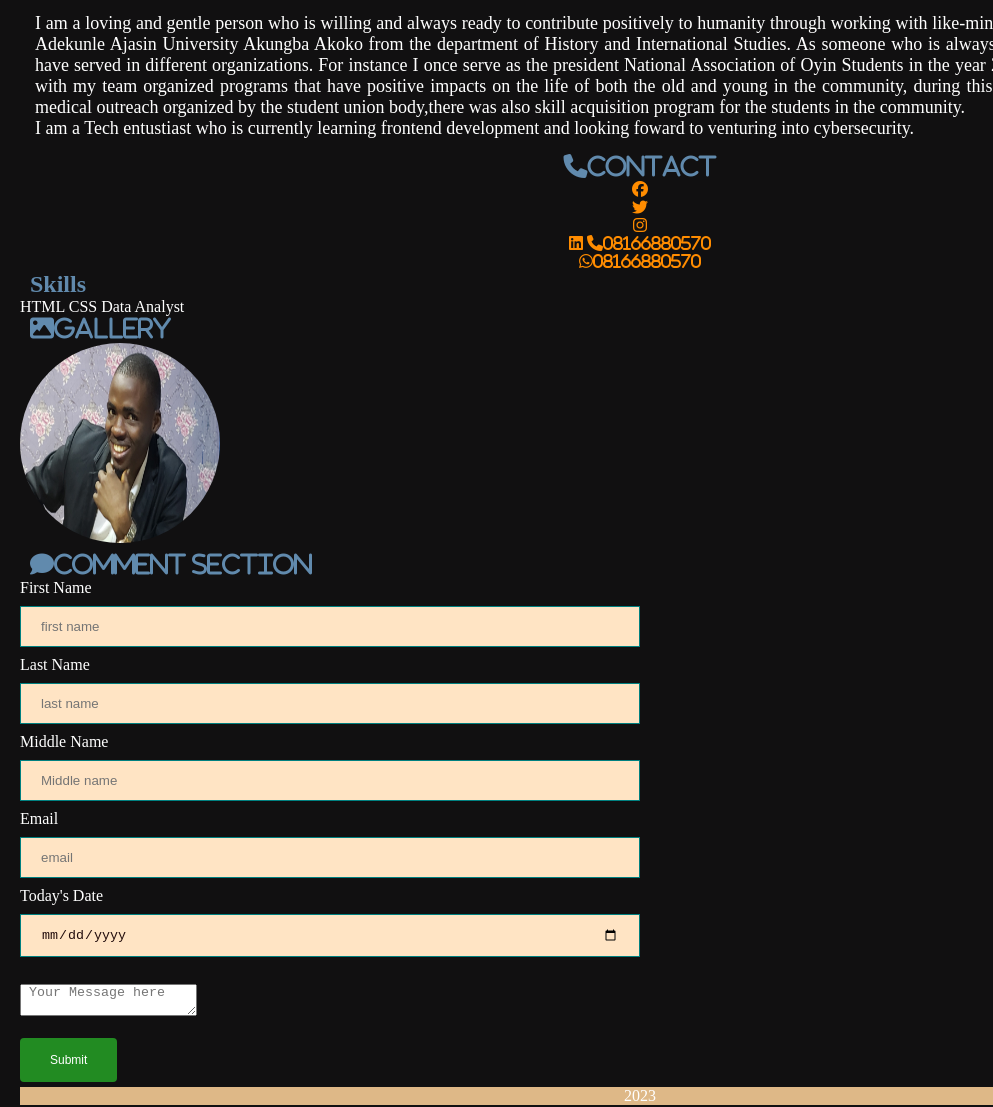
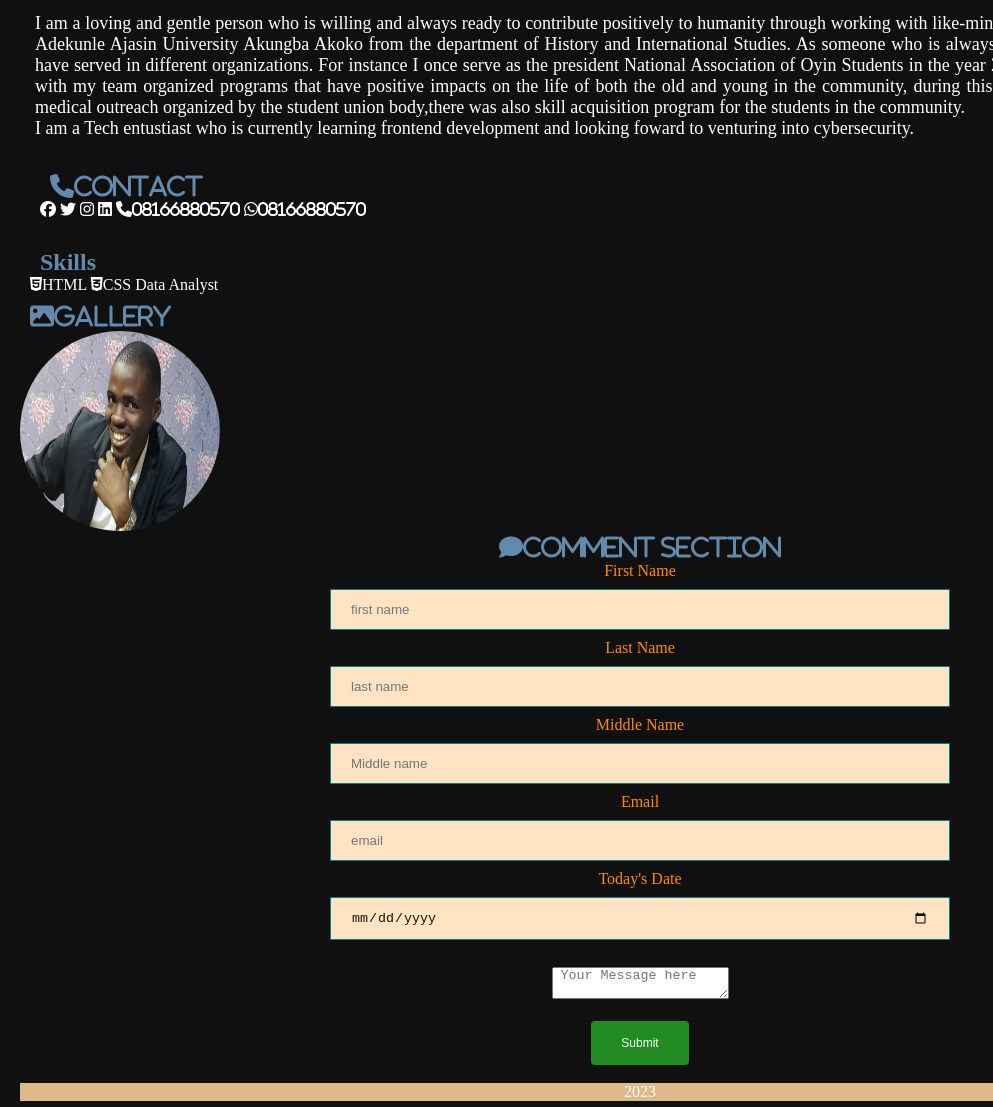
Before and after one commit to erinayo30/Farin_profile, a plain HTML site: page Assignment/index.html in a window 1280 px wide. Shown: the part 1071-2178 px from the top of the page, without its empty margins (0-993 px from the left). Drawn offline with Linux system fonts and the light colour scheme.

Commit message:
Add files via upload

```diff
--- a/Assignment/index.html
+++ b/Assignment/index.html
@@ -28,10 +28,10 @@
             <div class="Nav">
                 <nav class="Navlink">
                     <a href="#" class="active"><i class="fa-solid fa-house home">Homepage</i></a>
-                    <a href="#About-me" class="nav-link"><i class="fa-solid fa-user">About Me</i></a>
+                    <a href="#about_me" class="nav-link"><i class="fa-solid fa-user">About Me</i></a>
                     <a href="#Gallery" class="nav-link"><i class="fa-solid fa-image">Gallery</i></a>
                     <a href="#Contact" class="nav-link"><i class="fa-solid fa-phone">Contact</i></a>
-                    <a href="#skills">Skills</a>
+                    <a href="#skills"><i class="fa-solid fa-book-skull">Skills</i></a>
                     <a href="#comments" class="nav-link"><i class="fa-solid fa-comment">Comment Section</i></a>
                 </nav>
             </div>
@@ -48,52 +48,65 @@
 
     </section>
     <section class="about-me">
+        <div class="about">
             <h2><a href="#About-me" class="nav-link"><i class="fa-solid fa-user"></i>About Me</a></h2>
             <img src="FJA.jpg" alt="Farinmade Joshua A">
             <p>
-            I am a loving and gentle person who is willing and always ready to contribute positively to humanity through
+                I am a loving and gentle person who is willing and always ready to contribute positively to humanity
+                through
                 working
                 with like-minded individuals. I am a graduate of Adekunle Ajasin University Akungba Akoko from the
                 department of History
                 and International Studies. As someone who is always ready to contribute to humanity I have served in
                 different
-            organizations. For instance I once serve as the president National Association of Oyin Students in the year
+                organizations. For instance I once serve as the president National Association of Oyin Students in the
+                year
                 2021. During
-            this period I together with my team organized programs that have positive impacts on the life of both the
+                this period I together with my team organized programs that have positive impacts on the life of both
+                the
                 old and young
-            in the community, during this time there was the first of it kind medical outreach organized by the student
+                in the community, during this time there was the first of it kind medical outreach organized by the
+                student
                 union
                 body,there was also skill acquisition program for the students in the community.
                 <br>
-            I am a Tech entustiast who is currently learning frontend development and looking foward to venturing into
+                I am a Tech entustiast who is currently learning frontend development and looking foward to venturing
+                into
                 cybersecurity.
             </p>
+        </div>
     </section>
     <section class="contacts">
+        <div class="contacts">
             <h2><a href="#Contact" class="nav-link"><i class="fa-solid fa-phone">Contact</i></a></h2>
             <div class="my-info">
                 <i class="fa-brands fa-facebook"><a
-                    href="https://web.facebook.com/profile.php?id=100076189837752"></a></i><br>
-            <i class="fa-brands fa-twitter"><a href="https://twitter.com/home"></a></i><br>
-            <i class="fa-brands fa-instagram"><a href="https://www.instagram.com/"></a></i><br>
-            <i class="fa-brands fa-linkedin"><a href="https://www.linkedin.com/in/farinmade-joshua-056a48243/"></a></i>
-            <i class="fa-solid fa-phone">08166880570</i><br>
+                        href="https://web.facebook.com/profile.php?id=100076189837752"></a></i>
+                <i class="fa-brands fa-twitter"><a href="https://twitter.com/home"></a></i>
+                <i class="fa-brands fa-instagram"><a href="https://www.instagram.com/"></a></i>
+                <i class="fa-brands fa-linkedin"><a
+                        href="https://www.linkedin.com/in/farinmade-joshua-056a48243/"></a></i>
+                <i class="fa-solid fa-phone">08166880570</i>
                 <i class="fa-brands fa-whatsapp">08166880570</i>
+            </div>
         </div>
     </section>
     <section class="skills">
         <div class="what-i-do">
             <h2><a href="#skills">Skills</a></h2>
-            <Span>HTML</Span>
-            <Span>CSS</Span>
+            <Span> <i class="fa-brands fa-html5"></i>HTML</Span>
+            <Span><i class="fa-brands fa-css3-alt"></i>CSS</Span>
             <Span>Data Analyst</Span>
         </div>
     </section>
     <section class="gallary">
+        <div class="gallary">
             <h2><a href="#Gallery" class="nav-link"><i class="fa-solid fa-image">Gallery</i></a></h2>
             <img src="me.jpg" alt="Farinmade">
+        </div>
     </section>
     <section class="Comment">
+        <div class="comments">
             <h2><a href="#comments" class="nav-link"><i class="fa-solid fa-comment">Comment Section</i></a></h2>
             <form action="Contacts-details">
                 <form id="Contact-info">
@@ -114,7 +127,8 @@
                     <br>
                     <button type="submit" class="btn">Submit</button>
                 </form>
-
+                <br>
+        </div>
     </section>
     <footer>
         <div class="footer">
--- a/Assignment/style.css
+++ b/Assignment/style.css
@@ -46,7 +46,7 @@ p {
     color: whitesmoke;
     text-decoration: none;
     font-weight: 700;
-    font-size: 30px;
+    font-size: 20px;
     font-family: Helvetica, sans-serif;
 }
 
@@ -55,7 +55,7 @@ p {
     color: aquamarine;
     text-decoration: none;
     font-weight: 500;
-    margin-left: 20px;
+    margin-left: 10px;
     transition: 0.3s;
 }
 
@@ -77,7 +77,7 @@ p {
     background-position: right;
     border-radius: 50%;
     height: 100vh;
-    padding: 0 20px;
+    padding: 0 10px;
     padding-bottom: 40px;
 }
 
@@ -95,11 +95,29 @@ p {
     margin: 20px 0 40px;
 }
 
-.Contact-info {
+.contacts {
     align-items: center;
     padding: 10px;
 }
 
+img {
+    border-radius: 50%;
+    align-items: center;
+    height: 200px;
+    width: 200px;
+}
+
+.comments {
+    text-align: center;
+    color: darkorange;
+    background-color: wheat;
+    display: inline;
+    margin-top: 10px;
+}
+
+.gallary {
+    display: inline;
+}
 
 .Form_container {
     border: 2px solid salmon;
@@ -123,14 +141,14 @@ input {
     align-items: center;
 }
 
+.what-i-do {
+    align-items: center;
+    padding: 10px;
+}
+
 .message {
     background-color: beige;
     color: #000;
-    align-items: center;
-}
-
-.Comment {
-    padding: 5px 0;
     align-items: center;
 }
 
@@ -150,24 +168,6 @@ input {
     transition: 0.5s;
 }
 
-img {
-    border-radius: 50%;
-    align-items: center;
-    height: 200px;
-    width: 200px;
-}
-
-.contacts {
-    text-align: center;
-    color: darkorange;
-    background-color: wheat;
-    display: inline;
-}
-
-.gallary {
-    display: inline;
-}
-
 footer {
     text-align: center;
     background-color: burlywood;
```
Lines whose indentation alone changed are shown as unchanged.
